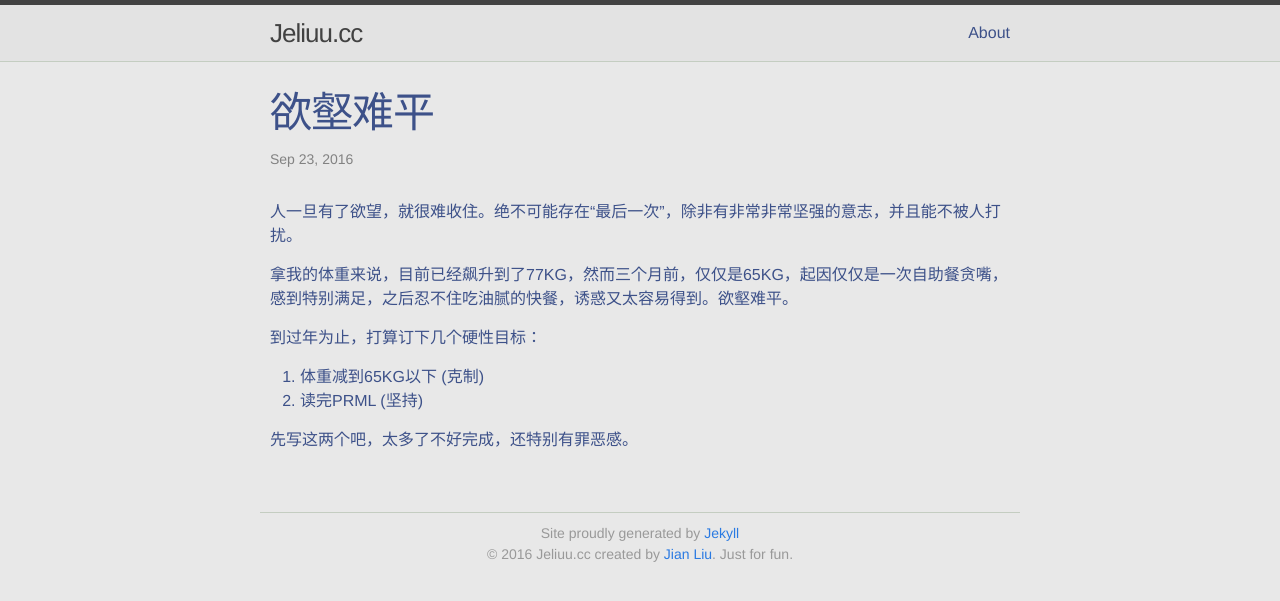
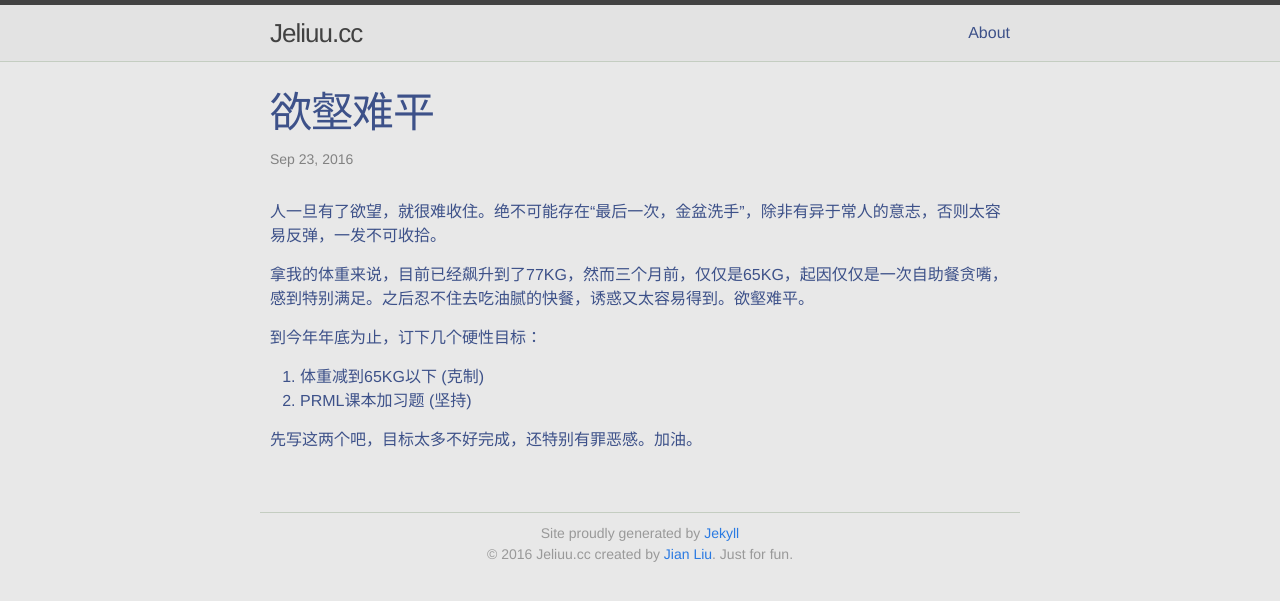
Before and after one commit to JianLiu91/JianLiu91.github.io, a Jekyll site: the page built from _posts/2016-09-23-desire.markdown, in a window 1280 px wide. Shown: the top 601 px of the page. Built offline with Jekyll 4.4.1, drawn with Linux system fonts in a browser that asks for light colours.

Commit message:
2016-09-24

```diff
--- a/_posts/2016-09-23-desire.markdown
+++ b/_posts/2016-09-23-desire.markdown
@@ -5,13 +5,13 @@ date:   2016-09-23 21:00:00 +0800
 categories: life
 ---
 
-人一旦有了欲望，就很难收住。绝不可能存在“最后一次”，除非有非常非常坚强的意志，并且能不被人打扰。
+人一旦有了欲望，就很难收住。绝不可能存在“最后一次，金盆洗手”，除非有异于常人的意志，否则太容易反弹，一发不可收拾。
 
-拿我的体重来说，目前已经飙升到了77KG，然而三个月前，仅仅是65KG，起因仅仅是一次自助餐贪嘴，感到特别满足，之后忍不住吃油腻的快餐，诱惑又太容易得到。欲壑难平。
+拿我的体重来说，目前已经飙升到了77KG，然而三个月前，仅仅是65KG，起因仅仅是一次自助餐贪嘴，感到特别满足。之后忍不住去吃油腻的快餐，诱惑又太容易得到。欲壑难平。
 
-到过年为止，打算订下几个硬性目标：
+到今年年底为止，订下几个硬性目标：
 
 1. 体重减到65KG以下 (克制)
-2. 读完PRML (坚持)
+2. PRML课本加习题 (坚持)
 
-先写这两个吧，太多了不好完成，还特别有罪恶感。
+先写这两个吧，目标太多不好完成，还特别有罪恶感。加油。
```
Also changed, not shown: 2 other files.
